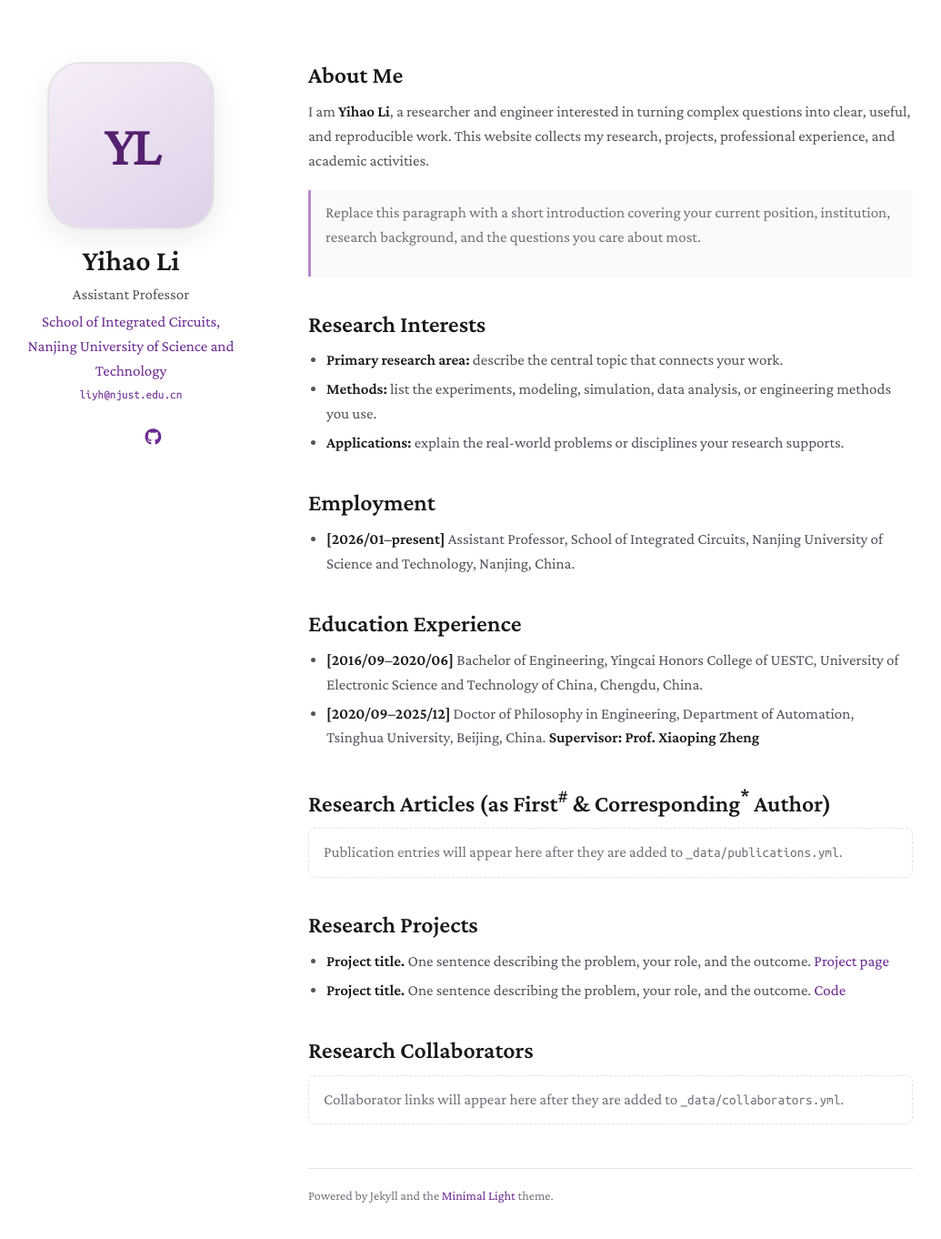
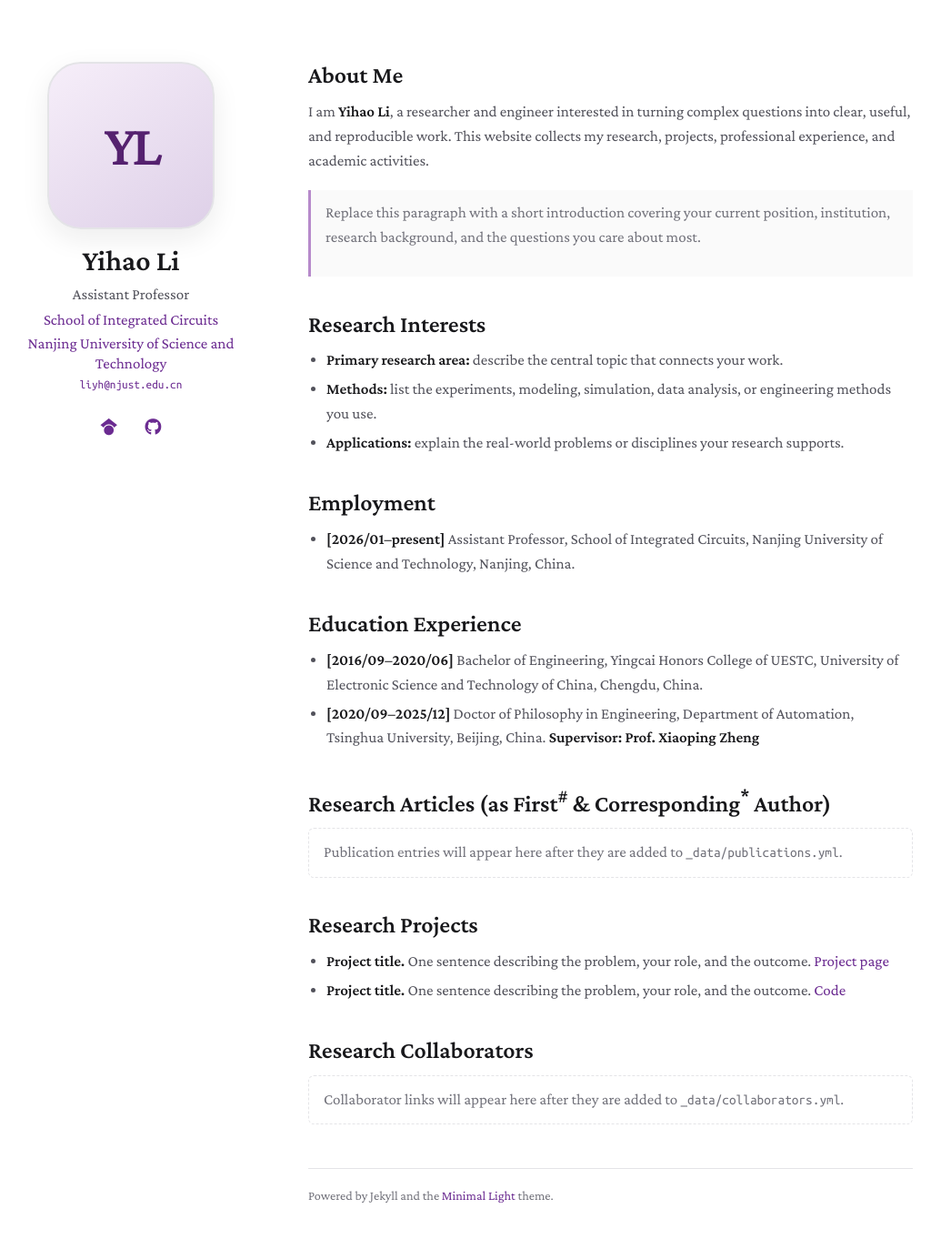
Before and after one commit to Avopears/Yihaoli.github.io, a Jekyll site: the page built from index.md, in a window 1280 px wide and 1392 px high. Shown: the top 1362 px of the window at 91% size, without its empty margins (126-1161 px from the left). Built offline with Jekyll 4.4.1, drawn with Linux system fonts in a browser that asks for light colours; a style sheet for code colours, icons or effects is not loaded; our own code applies the rules of GitHub Pages for plain Markdown files.

Commit message:
Refine profile sidebar and Scholar icon

```diff
--- a/_config.yml
+++ b/_config.yml
@@ -1,8 +1,10 @@
 # Basic profile information
 title: Yihao Li
 position: Assistant Professor
-affiliation: School of Integrated Circuits, Nanjing University of Science and Technology
-affiliation_link: https://www.njust.edu.cn/
+affiliation: School of Integrated Circuits
+affiliation_link: https://ic.njust.edu.cn/
+institution: Nanjing University of Science and Technology
+institution_link: https://www.njust.edu.cn/
 email: liyh@njust.edu.cn
 avatar_initials: YL
 
--- a/_layouts/homepage.html
+++ b/_layouts/homepage.html
@@ -31,12 +31,15 @@
         {% if site.affiliation %}
         <p class="affiliation"><a href="{{ site.affiliation_link | default: '#' }}">{{ site.affiliation }}</a></p>
         {% endif %}
+        {% if site.institution %}
+        <p class="institution"><a href="{{ site.institution_link | default: '#' }}">{{ site.institution }}</a></p>
+        {% endif %}
         {% if site.email %}<p class="email"><a href="mailto:{{ site.email }}">{{ site.email }}</a></p>{% endif %}
 
         <nav class="social-icons" aria-label="Profile links">
-          {% if site.google_scholar %}<a href="{{ site.google_scholar }}" aria-label="Google Scholar"><i class="ai ai-google-scholar"></i></a>{% endif %}
+          {% if site.google_scholar %}<a href="{{ site.google_scholar }}" aria-label="Google Scholar" title="Google Scholar" target="_blank" rel="noopener noreferrer"><i class="fa-brands fa-google-scholar" aria-hidden="true"></i><span class="sr-only">Google Scholar</span></a>{% endif %}
           {% if site.cv_link %}<a href="{{ site.cv_link | relative_url }}" aria-label="Curriculum vitae"><i class="ai ai-cv"></i></a>{% endif %}
-          {% if site.github_link %}<a href="{{ site.github_link }}" aria-label="GitHub"><i class="fa-brands fa-github"></i></a>{% endif %}
+          {% if site.github_link %}<a href="{{ site.github_link }}" aria-label="GitHub" title="GitHub" target="_blank" rel="noopener noreferrer"><i class="fa-brands fa-github" aria-hidden="true"></i><span class="sr-only">GitHub</span></a>{% endif %}
           {% if site.linkedin %}<a href="{{ site.linkedin }}" aria-label="LinkedIn"><i class="fa-brands fa-linkedin"></i></a>{% endif %}
           {% if site.twitter %}<a href="{{ site.twitter }}" aria-label="X"><i class="fa-brands fa-x-twitter"></i></a>{% endif %}
         </nav>
--- a/assets/css/style.scss
+++ b/assets/css/style.scss
@@ -93,7 +93,13 @@ a:focus-visible {
 
 .position,
 .affiliation,
+.institution,
 .email { margin: .2rem 0; }
+
+.affiliation,
+.institution {
+  line-height: 1.3;
+}
 
 .email {
   font: .83rem/1.4 "Ubuntu Mono", monospace;
@@ -122,6 +128,18 @@ a:focus-visible {
   border-color: var(--border);
   text-decoration: none;
   transform: translateY(-2px);
+}
+
+.sr-only {
+  position: absolute;
+  width: 1px;
+  height: 1px;
+  padding: 0;
+  margin: -1px;
+  overflow: hidden;
+  clip: rect(0, 0, 0, 0);
+  white-space: nowrap;
+  border: 0;
 }
 
 main {
```
